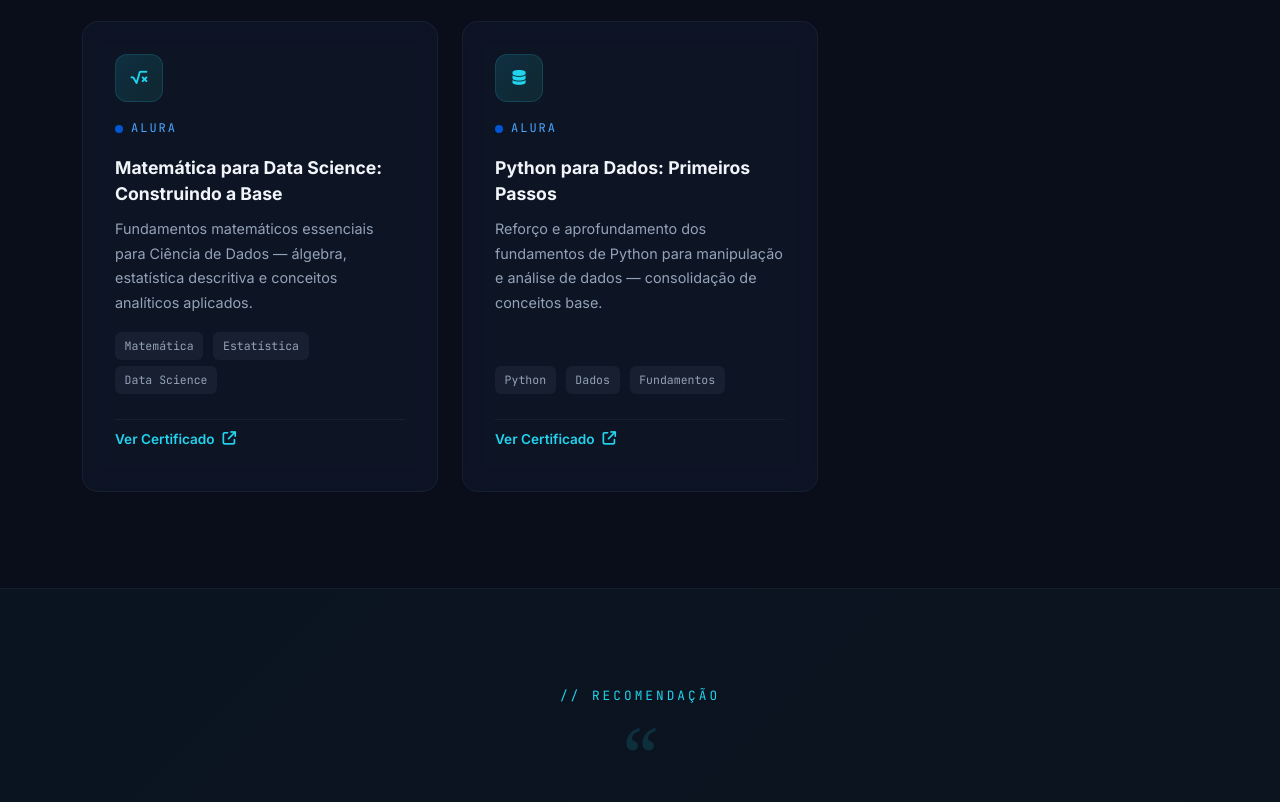
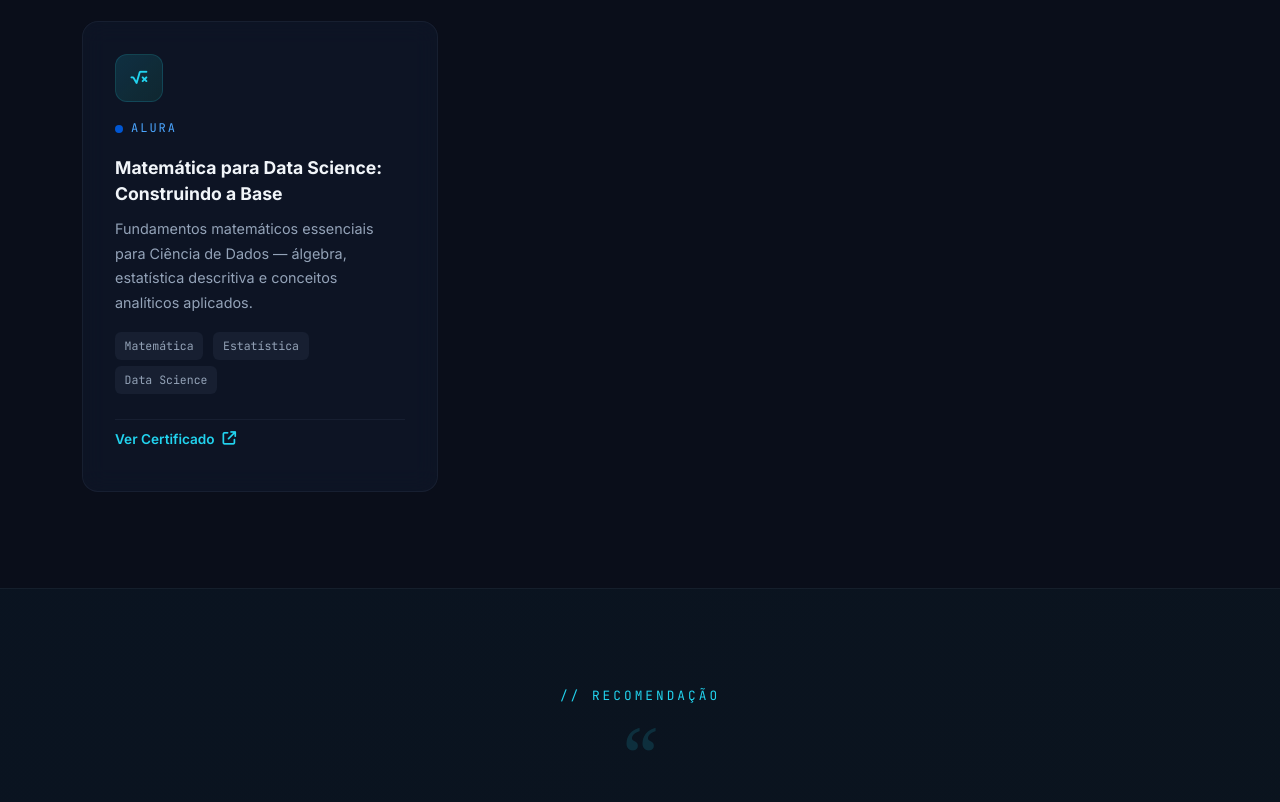
Before and after one commit to OPedroZampier/pedroz.github.io, a plain HTML site: page index.html in a window 1280 px wide. Shown: the part 3600-4402 px from the top of the page. Drawn offline with nearby package versions, Linux system fonts and the light colour scheme.

```diff
--- a/index.html
+++ b/index.html
@@ -513,28 +513,7 @@
                         </a>
                     </div>
                 </div>
-                <!-- Cert 5 - Alura Python Dados (2) -->
-                <div class="col-lg-4 col-md-6 d-flex">
-                    <div class="glass cert-card w-100">
-                        <div class="cert-score"><i class="fa-solid fa-database" style="font-size:.85em;"></i></div>
-                        <div class="cert-provider">
-                            <span class="cert-provider-dot alura"></span>
-                            <span style="color:#4ca6ff;">Alura</span>
-                        </div>
-                        <h4>Python para Dados: Primeiros Passos</h4>
-                        <p class="cert-desc">
-                            Reforço e aprofundamento dos fundamentos de Python para manipulação e análise de dados — consolidação de conceitos base.
-                        </p>
-                        <div class="cert-tags">
-                            <span>Python</span>
-                            <span>Dados</span>
-                            <span>Fundamentos</span>
-                        </div>
-                        <a href="https://cursos.alura.com.br/certificate/797104c6-eaa5-4c51-9d40-677b322b673b?lang" target="_blank" class="btn-cert">
-                            Ver Certificado <i class="fa-solid fa-arrow-up-right-from-square"></i>
-                        </a>
-                    </div>
-                </div>
+
             </div>
         </div>
     </section>
```
